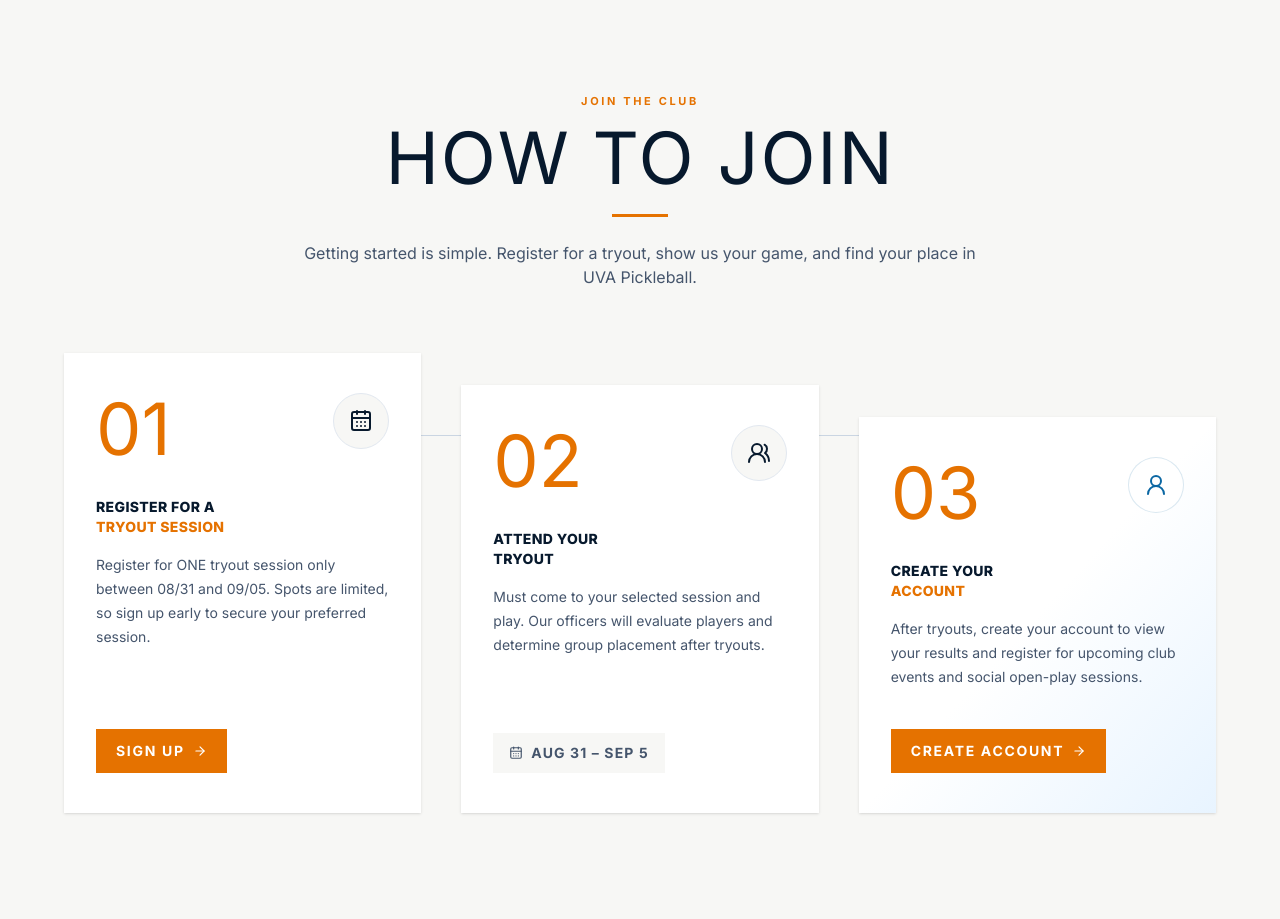
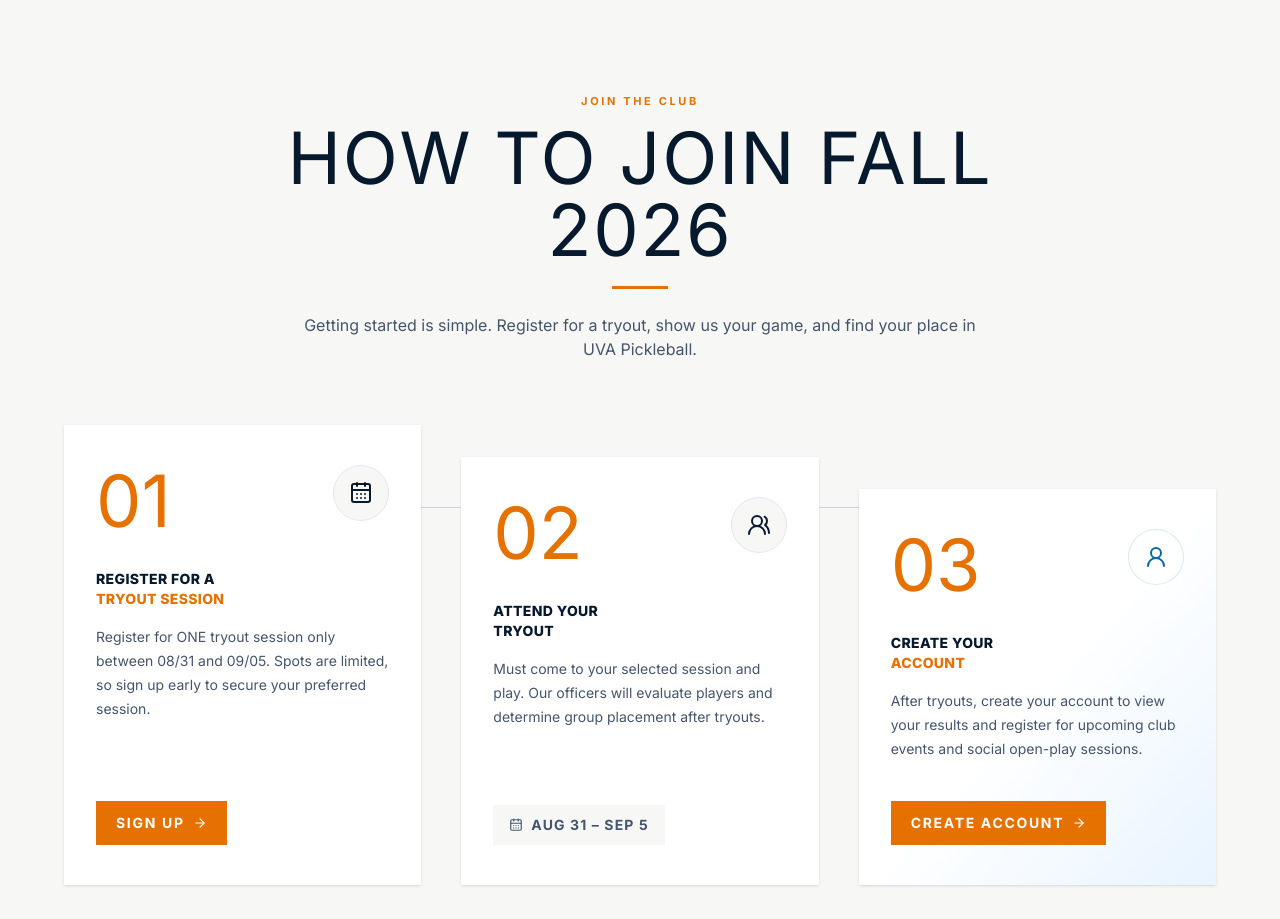
Before and after one commit to Chrisstruong/UVA-Pickleball, a Next.js app: page /about in a window 1280 px wide. Shown: the part 1040-1959 px from the top of the page. Built offline with nearby package versions, Linux system fonts and the light colour scheme.

Commit message:
Update the How to Join section by changing word

```diff
--- a/src/app/about/page.tsx
+++ b/src/app/about/page.tsx
@@ -157,7 +157,7 @@
                         </p>
 
                         <h2 className="font-bebas mt-3 text-5xl uppercase leading-none tracking-wide text-[#07192d] sm:text-6xl md:text-7xl">
-                            How To Join
+                            How To Join Fall 2026
                         </h2>
 
                         <div className="mx-auto mt-5 h-[3px] w-14 bg-[#E57200]" />
```
